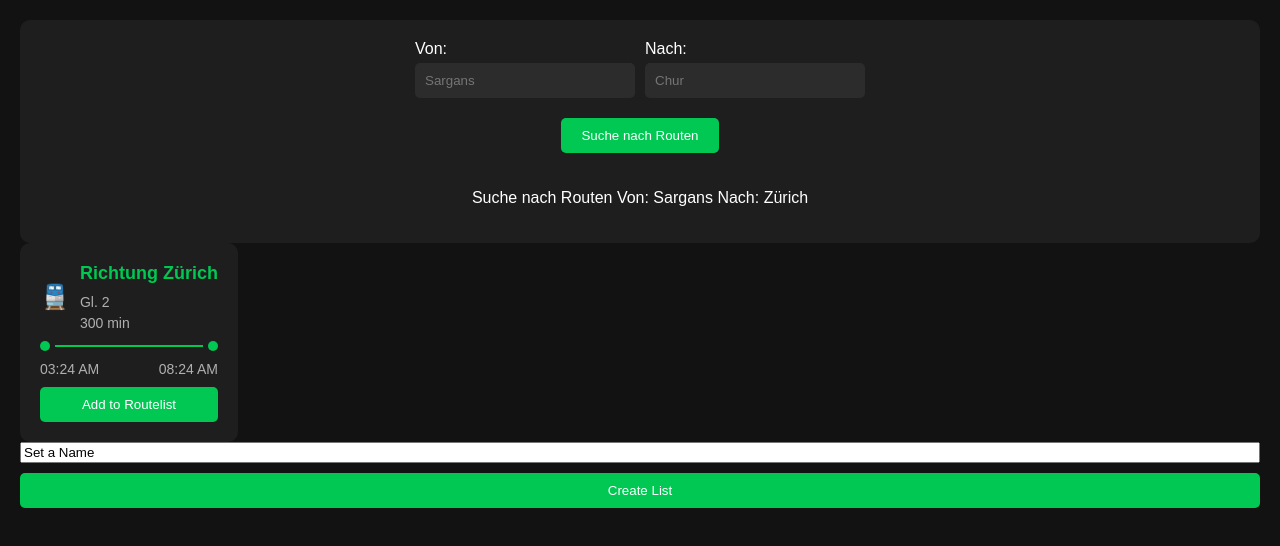
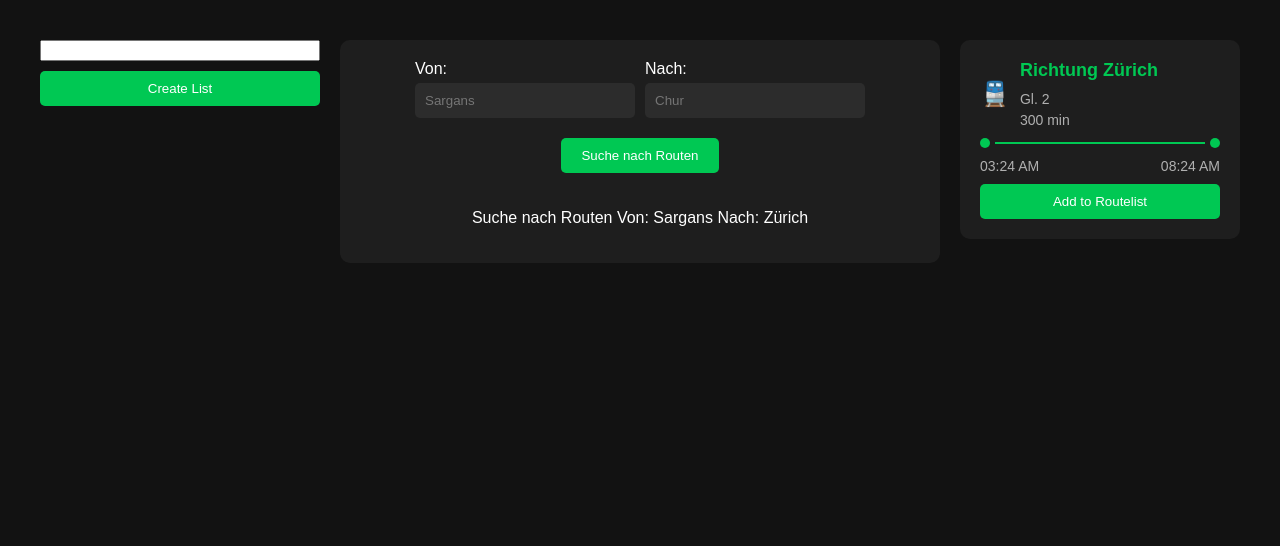
Before and after one commit to josuakohler/reisePlanerVite, a Vue app in the folder reisePlanerVite/: page / in a window 1280 px wide. Shown: the top 546 px of the page. Built offline with nearby package versions, Linux system fonts and the light colour scheme.

Commit message:
all components

```diff
--- a/reisePlanerVite/src/App.vue
+++ b/reisePlanerVite/src/App.vue
@@ -1,12 +1,30 @@
 <script setup lang="ts">
-import HelloWorld from './components/HelloWorld.vue';
-import SearchRoute from './components/SearchRoute.vue';
-import CreateList from './components/CreateList.vue';
+import HelloWorld from "./components/HelloWorld.vue";
+import SearchRoute from "./components/SearchRoute.vue";
+import CreateList from "./components/CreateList.vue";
+
+
+
+
 </script>
 
 <template>
-
-  <SearchRoute from="Sargans" to="Zürich"></SearchRoute>
-  <HelloWorld departure="December 17, 1995 03:24:00" arrival="December 17, 1995 08:24:00" platForm="2" stationName="Zürich"></HelloWorld>
-  <CreateList initialRouteName="Set a Name"></CreateList>
+  <body>
+    <div class="container">
+      <div class="routes">
+        <CreateList initialRouteName=""></CreateList>
+      </div>
+      <div class="search">
+        <SearchRoute from="Sargans" to="Zürich"></SearchRoute>
+      </div>
+      <div class="route-list">
+        <HelloWorld
+          departure="December 17, 1995 03:24:00"
+          arrival="December 17, 1995 08:24:00"
+          platForm="2"
+          stationName="Zürich"
+        ></HelloWorld>
+      </div>
+    </div>
+  </body>
 </template>
--- a/reisePlanerVite/src/components/CreateList.vue
+++ b/reisePlanerVite/src/components/CreateList.vue
@@ -62,9 +62,7 @@ function saveList() {
 </script>
 
 <template>
-  <div class="container">
 
-    <div class="routes">
       <input type="text" @input="setName" v-model="routePlayListName" />
       <button @click="createList">Create List</button>
       <div class="route-list">
@@ -80,8 +78,7 @@ function saveList() {
       </div>
 
 
-    </div>
-  </div>
+
 
 
 </template>
--- a/reisePlanerVite/src/components/HelloWorld.vue
+++ b/reisePlanerVite/src/components/HelloWorld.vue
@@ -23,7 +23,6 @@ function calculateDuration(departure: string, arrival: string): string {
 </script>
 
 <template>
-  <div class="container">
     <div class="route-list-item">
       <div class="route-header">
         <div class="route-icon">🚆</div>
@@ -50,5 +49,4 @@ function calculateDuration(departure: string, arrival: string): string {
 
       <button>Add to Routelist</button>
     </div>
-  </div>
 </template>
--- a/reisePlanerVite/src/components/SearchRoute.vue
+++ b/reisePlanerVite/src/components/SearchRoute.vue
@@ -11,8 +11,6 @@ defineProps<{
 //       };
 </script>
 <template>
-  <div class="container">
-    <div class="search">
       <div class="from-to">
         <div class="from">
           <label for="from">Von:</label>
@@ -25,6 +23,4 @@ defineProps<{
       </div>
       <button>Suche nach Routen</button>
       <p>Suche nach Routen Von: {{ from }} Nach: {{ to }}</p>
-    </div>
-  </div>
 </template>
```
